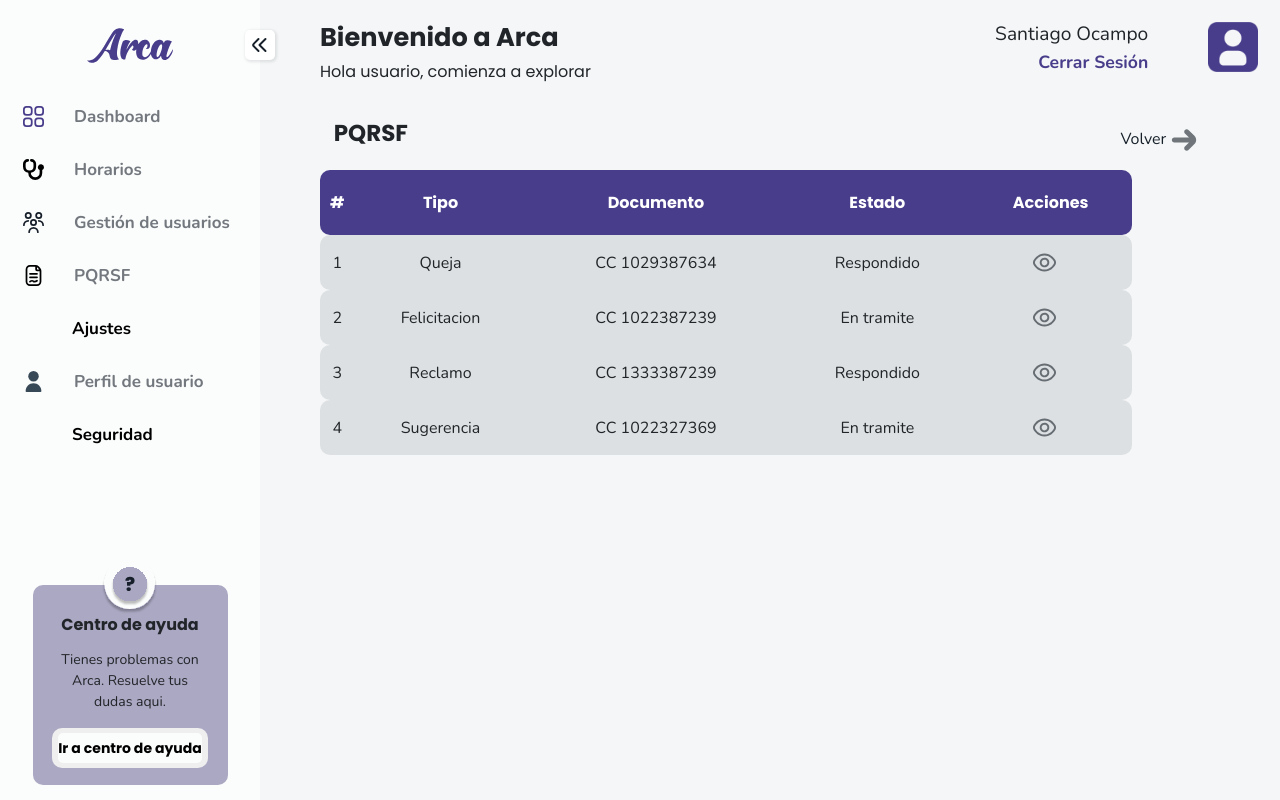
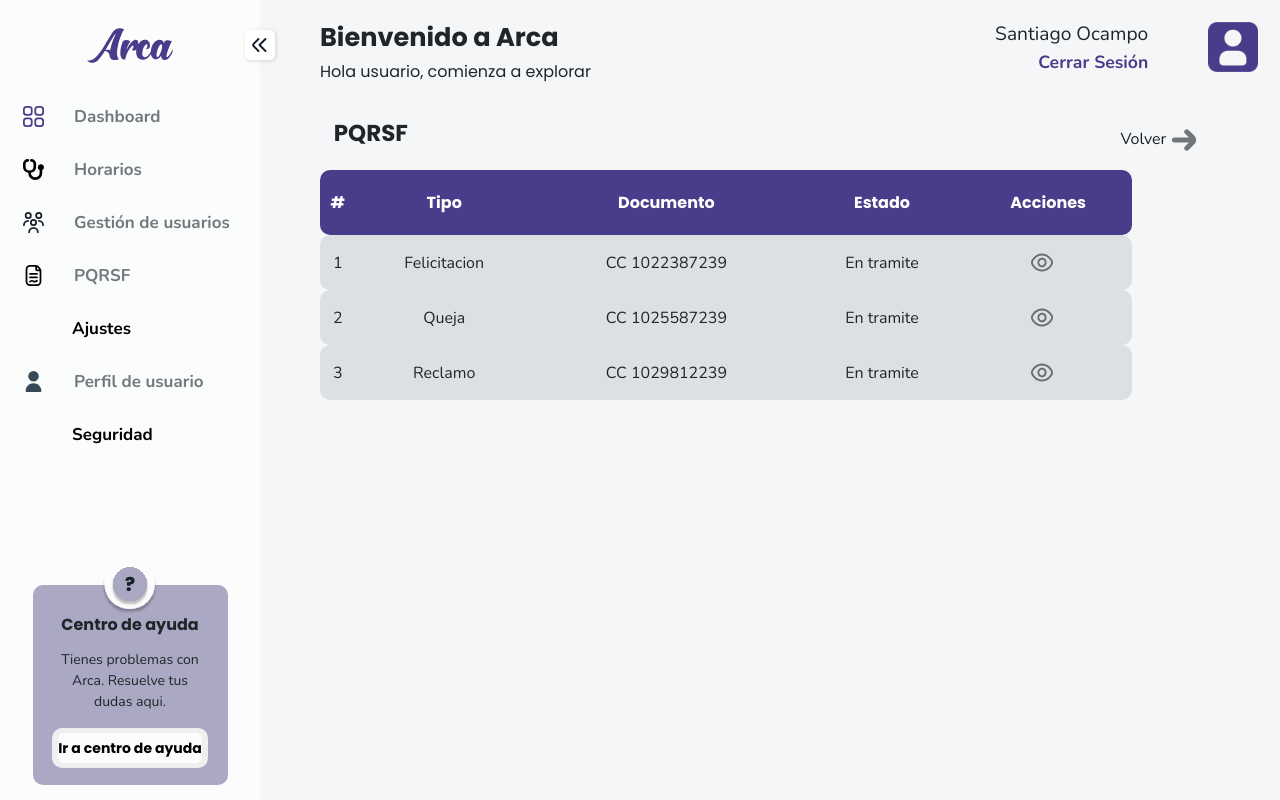
Before and after one commit to SantiagoOcampo25/arca, a React (Vite) app in the folder App/arca/: page /Pqrsftable in a window 1280 px wide. Built offline with nearby package versions, Linux system fonts and the light colour scheme.

Commit message:
PQRSF(status) using useState

```diff
--- a/App/arca/components/pqrsftable.jsx
+++ b/App/arca/components/pqrsftable.jsx
@@ -1,12 +1,33 @@
-import React from "react";
+import React, { useState } from "react";
 import { Link } from "react-router-dom";
 import "../assets/css/components.scss";
 import "../assets/css/main.scss";
 import Sidebar from "./sidebar";
 import Navbar from "./navbar";
 
+function PqrsfTableRow({ datos }) {
+    const [estadopqrsf, setEstadopqrsf] = useState(false);
+    const text = estadopqrsf ? 'Respondido' : 'En tramite';
+    const click = () => {
+        setEstadopqrsf(!estadopqrsf);
+    };
 
-function Pqrsftable() {
+    return (
+        <tr className="row-secondary">
+            <td className="th-first">{datos.idUser}</td>
+            <td>{datos.TipoPQRSF}</td>
+            <td>{datos.Documento}</td>
+            <td>{text}</td>
+            <td id="last-clm" className="con-actions th-end" style={{ gridTemplateColumns: "100%" }} onClick={click}>
+                <a>
+                    <img src="../assets/img/icons/eye.svg" alt="" />
+                </a>
+            </td>
+        </tr>
+    );
+}
+
+function Pqrsftable({ datosPQRSF }) {
     return (
         <div className="container-dashboard" style={{ transition: "all 3s" }}>
             <Sidebar />
@@ -18,7 +39,8 @@ function Pqrsftable() {
                             <h3>PQRSF</h3>
                         </div>
                         <div className="section-2">
-                            <Link to="/Dashboard">Volver
+                            <Link to="/Dashboard">
+                                Volver
                                 <img src="./assets/img/icons/flecha-pequena-derecha 1.svg" alt="" />
                             </Link>
                         </div>
@@ -35,50 +57,9 @@ function Pqrsftable() {
                                 </tr>
                             </thead>
                             <tbody>
-                                <tr className="row-secondary">
-                                    <td className="th-first">1</td>
-                                    <td>Queja</td>
-                                    <td>CC 1029387634</td>
-                                    <td>Respondido</td>
-                                    <td id="last-clm" className="con-actions th-end" style={{ gridTemplateColumns: "100%" }}>
-                                        <a href="">
-                                            <img src="../assets/img/icons/eye.svg" alt="" />
-                                        </a>
-                                    </td>
-                                </tr>
-                                <tr className="row-secondary">
-                                    <td className="th-first">2</td>
-                                    <td>Felicitacion</td>
-                                    <td>CC 1022387239</td>
-                                    <td>En tramite</td>
-                                    <td id="last-clm" className="con-actions th-end" style={{ gridTemplateColumns: "100%" }}>
-                                        <a href="">
-                                            <img src="../assets/img/icons/eye.svg" alt="" />
-                                        </a>
-                                    </td>
-                                </tr>
-                                <tr className="row-secondary">
-                                    <td className="th-first">3</td>
-                                    <td>Reclamo</td>
-                                    <td>CC 1333387239</td>
-                                    <td>Respondido</td>
-                                    <td id="last-clm" className="con-actions th-end" style={{ gridTemplateColumns: "100%" }}>
-                                        <a href="">
-                                            <img src="../assets/img/icons/eye.svg" alt="" />
-                                        </a>
-                                    </td>
-                                </tr>
-                                <tr className="row-secondary">
-                                    <td className="th-first">4</td>
-                                    <td>Sugerencia</td>
-                                    <td>CC 1022327369</td>
-                                    <td>En tramite</td>
-                                    <td id="last-clm" className="con-actions th-end" style={{ gridTemplateColumns: "100%" }}>
-                                        <a href="">
-                                            <img src="../assets/img/icons/eye.svg" alt="" />
-                                        </a>
-                                    </td>
-                                </tr>
+                                {datosPQRSF.map((datos, index) => (
+                                    <PqrsfTableRow key={index} datos={datos} />
+                                ))}
                             </tbody>
                         </table>
                     </div>
--- a/App/arca/src/App.jsx
+++ b/App/arca/src/App.jsx
@@ -13,9 +13,24 @@ import ManageUsers from "../components/manageUsers";
 import Schedules from "../components/schedules";
 import Pqrsftable from "../components/pqrsftable";
 
-
+const datosPQRSF = [
+  {
+    idUser: '1',
+    TipoPQRSF: 'Felicitacion',
+    Documento: 'CC 1022387239'
+  },
+  {
+    idUser: '2',
+    TipoPQRSF: 'Queja',
+    Documento: 'CC 1025587239'
+  },
+  {
+    idUser: '3',
+    TipoPQRSF: 'Reclamo',
+    Documento: 'CC 1029812239'
+  }
+]
 function App() {
-
   return (
     <Routes>
       <Route path='/' element={<Index />} />
@@ -30,7 +45,7 @@ function App() {
       <Route path='/Pqrsf' element={<Pqrsf />} />
       <Route path='/ManageUsers' element={<ManageUsers />} />
       <Route path='/Schedules' element={<Schedules />} />
-      <Route path='/Pqrsftable' element={<Pqrsftable />} />
+      <Route path='/Pqrsftable' element={<Pqrsftable datosPQRSF={datosPQRSF}/>} />
     </Routes>
   )
 }
```
